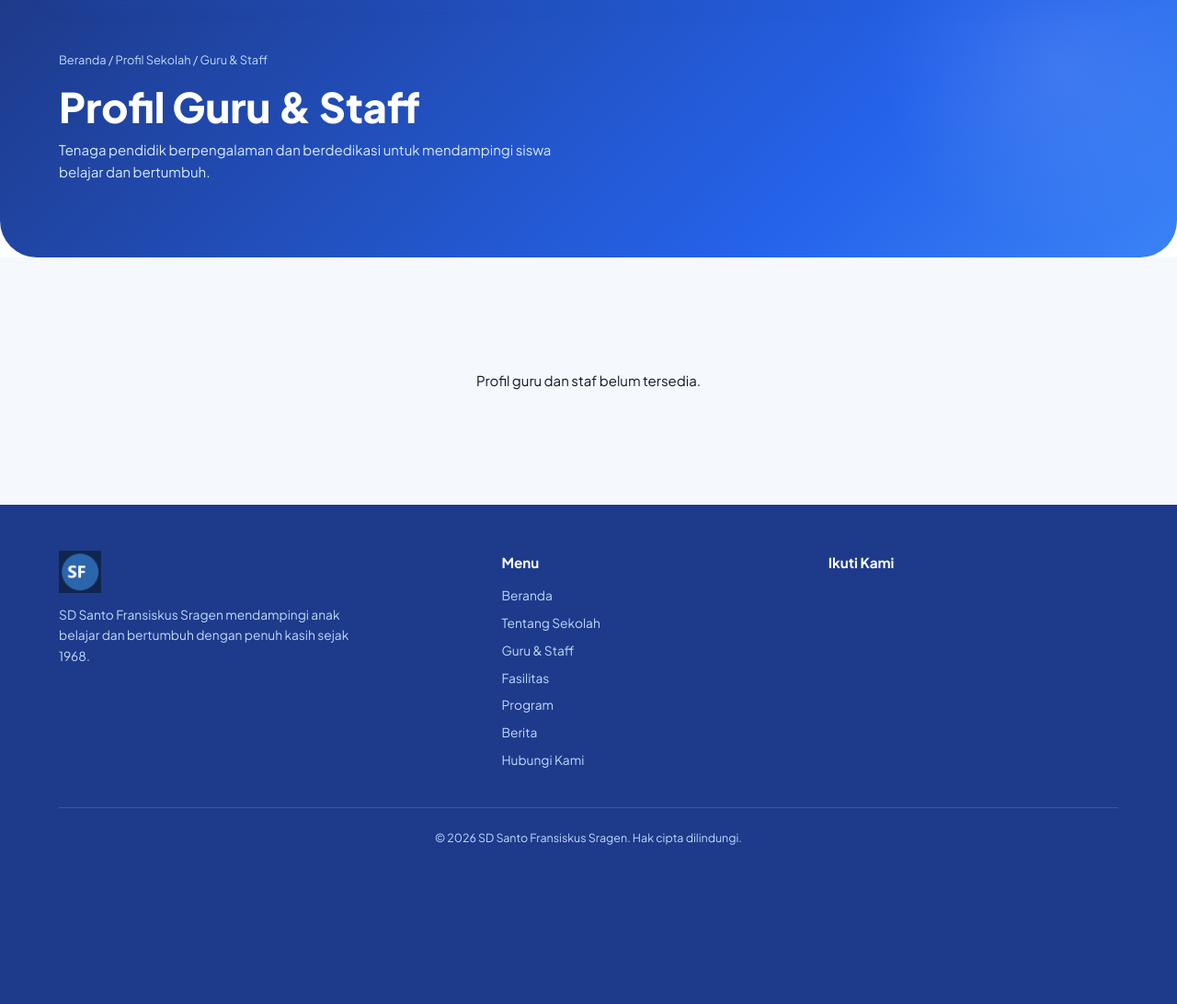
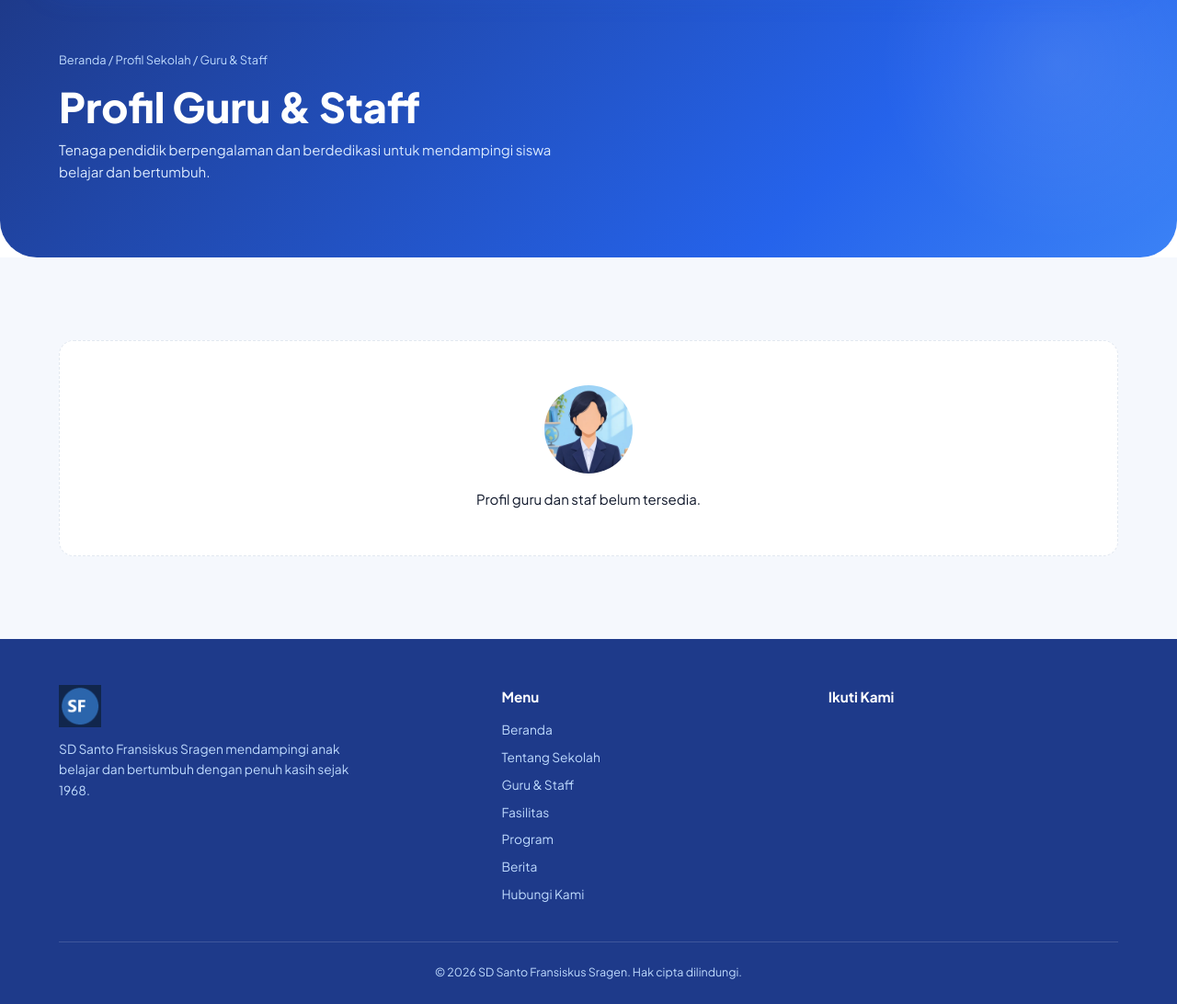
Before and after one commit to KevinVltno/profil-sekolah-santo-fransiskus, a Laravel app: page /profil-guru in a window 1280 px wide. Shown: the part 121-1213 px from the top of the page at 92% size. Before the commit the page ends 1040 px from the top, so only its background shows below. Run offline with Laravel 12, Linux system fonts and the light colour scheme; data comes from the database, SQL or seed files in the repository.

Commit message:
Show the teacher illustration on the empty profile page

```diff
--- a/public/css/style.css
+++ b/public/css/style.css
@@ -115,7 +115,8 @@ section{padding:90px 5vw}
 /* ============ GURU ============ */
 .guru-section{background:#f5f8fd}
 .guru-grid{display:grid;grid-template-columns:repeat(auto-fill,minmax(min(100%,215px),1fr));gap:clamp(.85rem,2vw,1.5rem)}
-.guru-empty{grid-column:1/-1;text-align:center;padding:2rem;color:var(--muted)}
+.guru-empty{grid-column:1/-1;display:grid;justify-items:center;gap:1rem;text-align:center;padding:clamp(1.5rem,5vw,3rem);color:var(--muted);background:#fff;border:1px dashed var(--border);border-radius:var(--radius)}
+.guru-empty img{border-radius:50%}
 .guru-info{overflow-wrap:anywhere}
 .guru-card{background:#fff;border:1px solid var(--border);border-radius:var(--radius);overflow:hidden;transition:.25s;text-align:center}
 .guru-card:hover{transform:translateY(-6px);box-shadow:var(--shadow)}
--- a/resources/views/pages/guru.blade.php
+++ b/resources/views/pages/guru.blade.php
@@ -29,7 +29,10 @@
           </div>
         </div>
         @empty
-          <p class="guru-empty">Profil guru dan staf belum tersedia.</p>
+          <div class="guru-empty">
+            <img src="{{ asset('img/guru-placeholder.webp') }}" alt="" width="96" height="96" />
+            <p>Profil guru dan staf belum tersedia.</p>
+          </div>
         @endforelse
       </div>
     </div>
```
